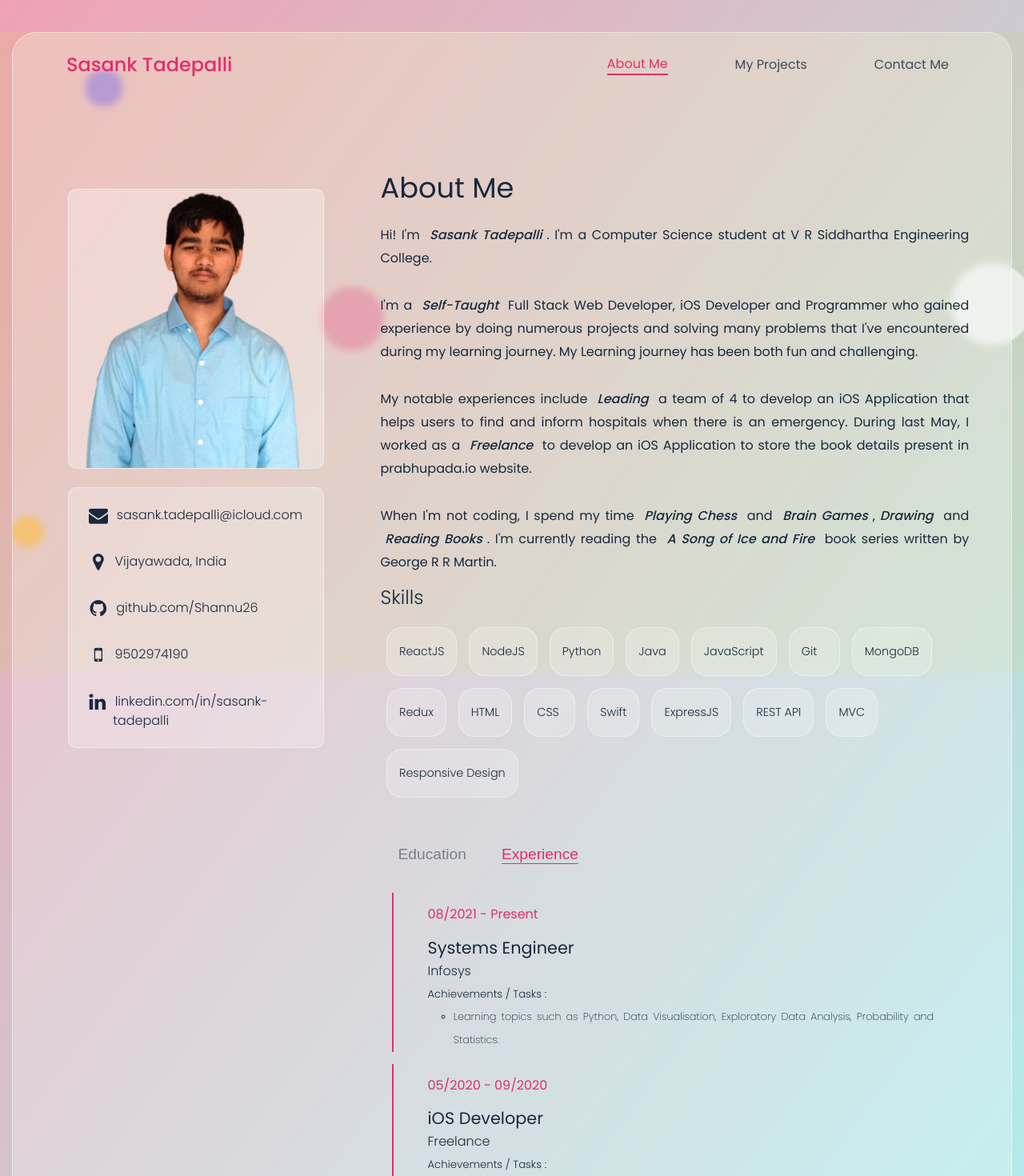
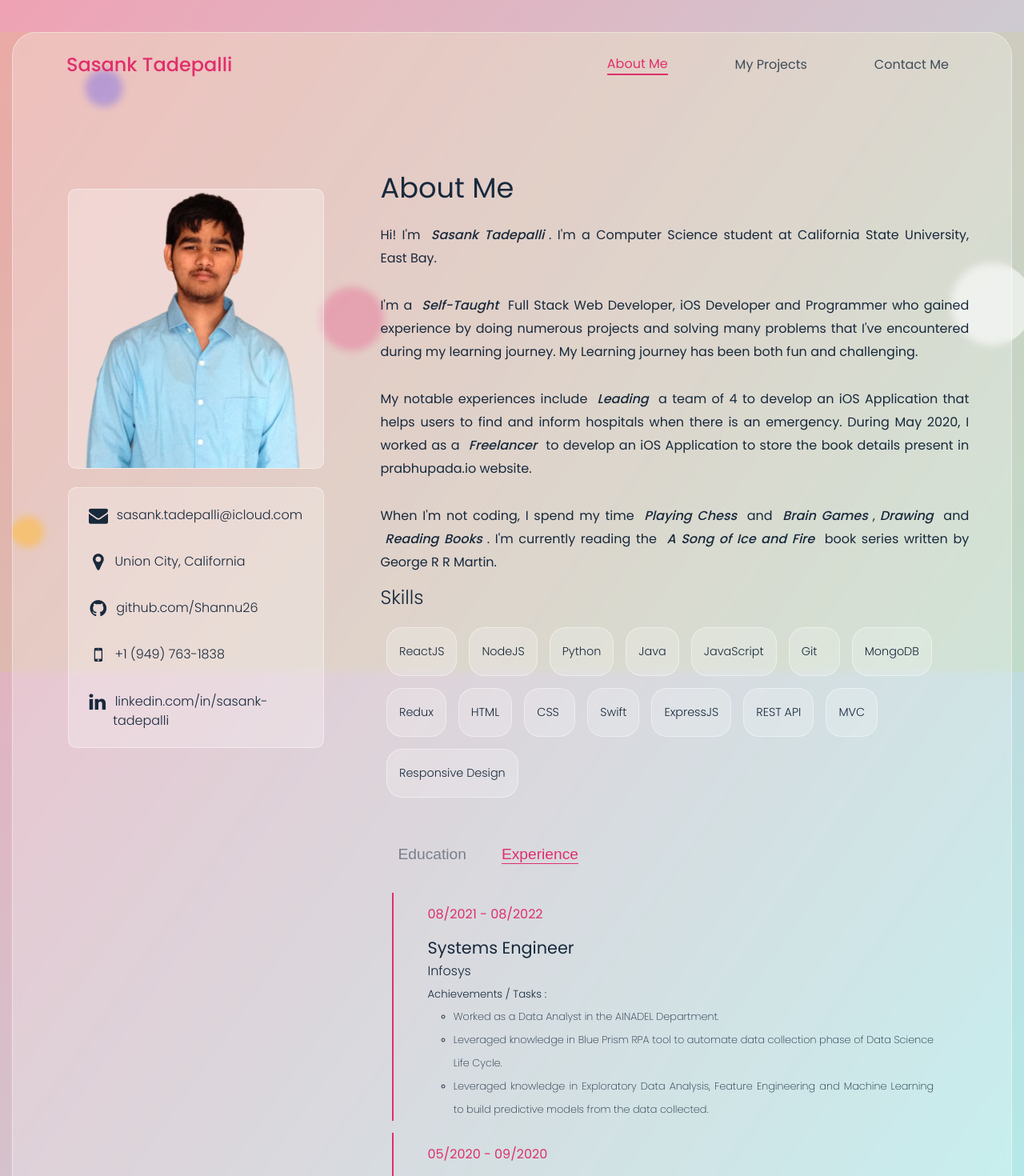
Before and after one commit to Shannu26/react-portfolio, a React (Create React App) app: page /about-me in a window 1280 px wide. Shown: the top 1470 px of the page at 80% size. Built offline with nearby package versions, Linux system fonts and the light colour scheme.

Commit message:
Updated Some of my details

```diff
--- a/src/components/AboutMe/AboutMe.js
+++ b/src/components/AboutMe/AboutMe.js
@@ -16,7 +16,7 @@ const AboutMe = () => {
         <h1>About Me</h1>
         <p>
           Hi! I'm <span>Sasank Tadepalli</span>. I'm a Computer Science student
-          at V R Siddhartha Engineering College.
+          at California State University, East Bay.
         </p>
         <p>
           I'm a <span>Self-Taught</span> Full Stack Web Developer, iOS Developer
@@ -27,9 +27,9 @@ const AboutMe = () => {
         <p>
           My notable experiences include <span>Leading</span> a team of 4 to
           develop an iOS Application that helps users to find and inform
-          hospitals when there is an emergency. During last May, I worked as a{" "}
-          <span>Freelance</span> to develop an iOS Application to store the book
-          details present in prabhupada.io website.
+          hospitals when there is an emergency. During May 2020, I worked as a{" "}
+          <span>Freelancer</span> to develop an iOS Application to store the
+          book details present in prabhupada.io website.
         </p>
         <p>
           When I'm not coding, I spend my time <span>Playing Chess</span> and{" "}
--- a/src/components/ContactDetails/ContactDetails.js
+++ b/src/components/ContactDetails/ContactDetails.js
@@ -14,7 +14,7 @@ const ContactDetails = () => {
       </div>
       <div className="contact-detail">
         <i className="fa fa-map-marker"></i>
-        <p>Vijayawada, India</p>
+        <p>Union City, California</p>
       </div>
       <div className="contact-detail">
         <i className="fa fa-github"></i>
@@ -26,7 +26,7 @@ const ContactDetails = () => {
       </div>
       <div className="contact-detail">
         <i className="fa fa-mobile"></i>
-        <p>9502974190</p>
+        <p>+1 (949) 763-1838</p>
       </div>
       <div className="contact-detail">
         <i className="fa fa-linkedin"></i>
--- a/src/components/EduExp/Education/Education.js
+++ b/src/components/EduExp/Education/Education.js
@@ -2,6 +2,17 @@ import "./Education.css";
 
 const Education = () => {
   return (
+    <div>
+      <div className="education">
+        <p id="p">08/2022 - Present</p>
+        <h1 id="h1">Masters in Computer Science</h1>
+        <h2 id="h2">California State University, East Bay</h2>
+        <h5 id="h5">Coursework :</h5>
+        <ul>
+          <li>Advanced Algorithms</li>
+          <li>Operating Systems and Design</li>
+        </ul>
+      </div>
       <div className="education">
         <p id="p">08/2017 - 07/2021</p>
         <h1 id="h1">Bachelor of Technology</h1>
@@ -18,6 +29,7 @@ const Education = () => {
           <li>Software Testing Methodologies</li>
         </ul>
       </div>
+    </div>
   );
 };
 
--- a/src/components/EduExp/Experience/Experience.js
+++ b/src/components/EduExp/Experience/Experience.js
@@ -4,14 +4,20 @@ const Experience = () => {
   return (
     <div>
       <div className="experience">
-        <p id="p">08/2021 - Present</p>
+        <p id="p">08/2021 - 08/2022</p>
         <h1 id="h1">Systems Engineer</h1>
         <h2 id="h2">Infosys</h2>
         <h5 id="h5">Achievements / Tasks :</h5>
         <ul>
+          <li>Worked as a Data Analyst in the AINADEL Department.</li>
           <li>
-            Learning topics such as Python, Data Visualisation, Exploratory Data
-            Analysis, Probability and Statistics.
+            Leveraged knowledge in Blue Prism RPA tool to automate data
+            collection phase of Data Science Life Cycle.
+          </li>
+          <li>
+            Leveraged knowledge in Exploratory Data Analysis, Feature
+            Engineering and Machine Learning to build predictive models from the
+            data collected.
           </li>
         </ul>
       </div>
```
Also changed, not shown: 1 other file (tests, documents, lock files or other folders). Lines whose indentation alone changed are shown as unchanged.
